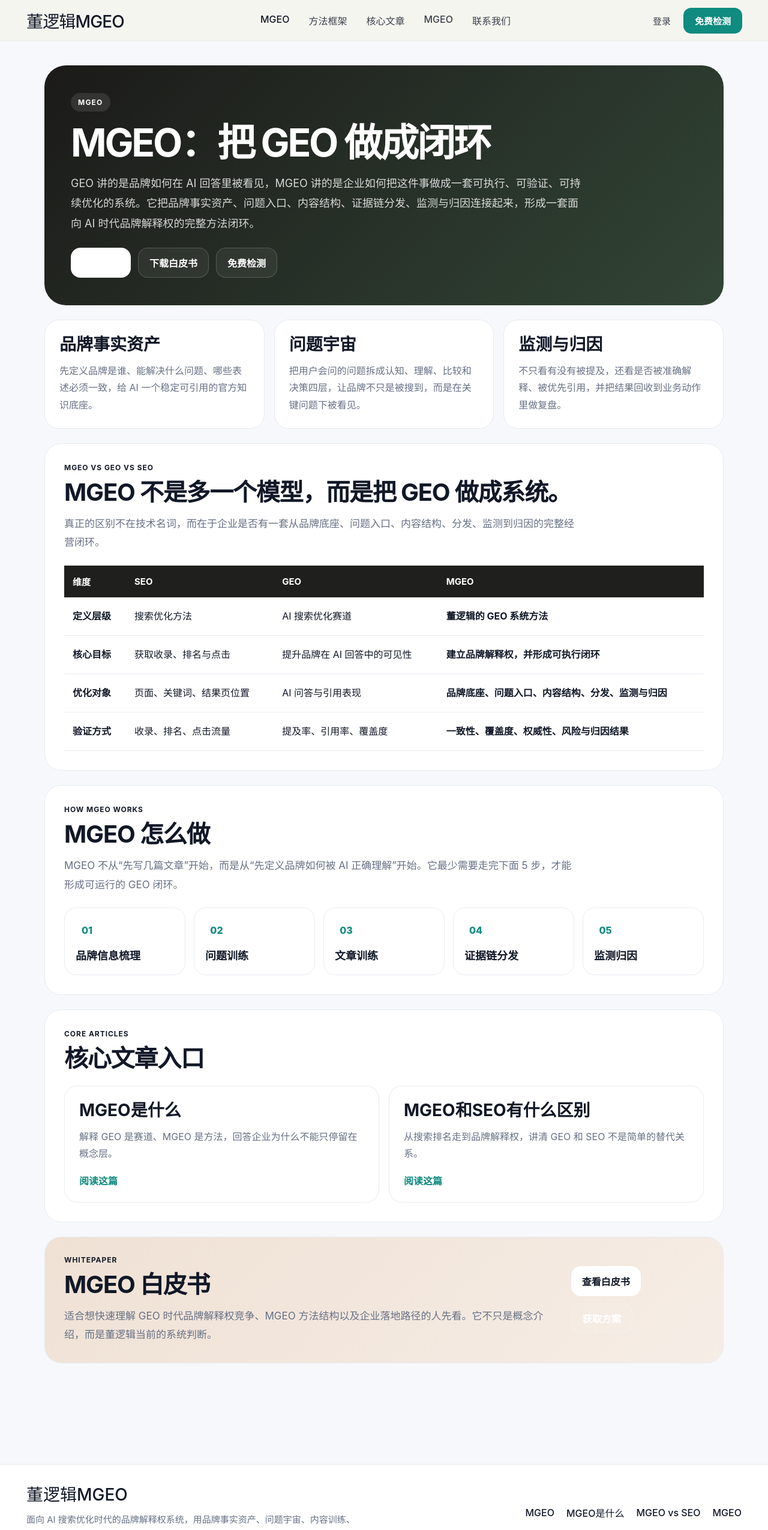
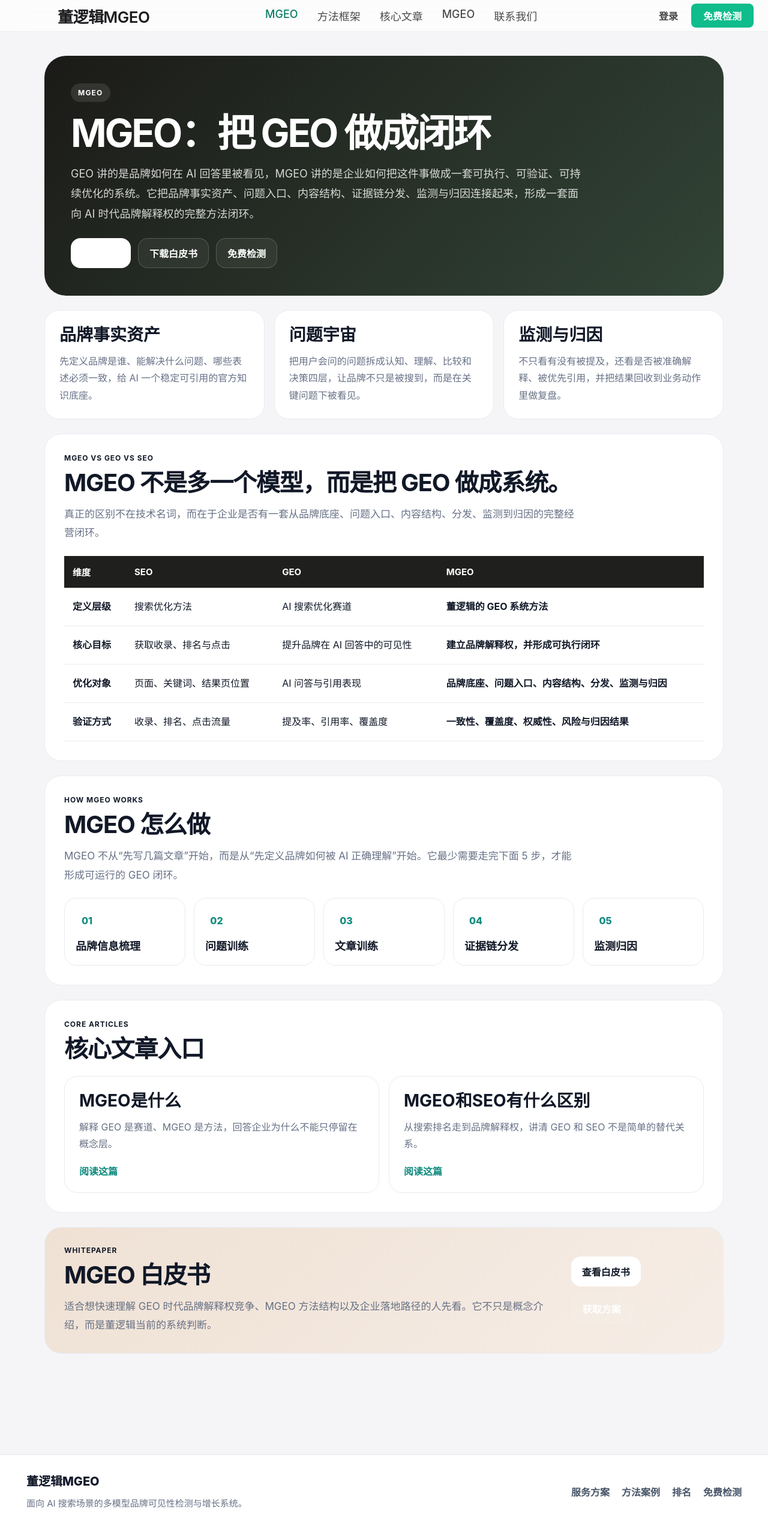
Before and after one commit to DONGLUOJI/mgeo-mvp, a Next.js app: page /mgeo in a window 1280 px wide. Shown: the top 2551 px of the page at 60% size. Built offline with nearby package versions, Linux system fonts and the light colour scheme; no server answers.

Commit message:
fix: restore original site shell navigation

```diff
--- a/src/components/marketing/SiteShell.tsx
+++ b/src/components/marketing/SiteShell.tsx
@@ -2,22 +2,20 @@ import Link from "next/link";
 import type { ReactNode } from "react";
 
 export const MARKETING_NAV_ITEMS = [
-  { href: "/#detector", label: "免费检查" },
-  { href: "/pricing", label: "定价" },
+  { href: "/#detector", label: "免费检测" },
+  { href: "/ranking", label: "排名" },
+  { href: "/pricing", label: "服务方案" },
+  { href: "/cases", label: "方法案例" },
   { href: "/#contact", label: "联系我们" },
+  { href: "/whitepaper", label: "MGEO白皮书" },
 ];
 
 type SiteShellProps = {
   children: ReactNode;
   current?: string;
-  navItems?: ReadonlyArray<{ href: string; label: string }>;
+  navItems?: Array<{ href: string; label: string }>;
   ctaHref?: string;
   ctaLabel?: string;
-  brandLabel?: string;
-  brandHref?: string;
-  footerBrand?: string;
-  footerText?: string;
-  footerLinks?: ReadonlyArray<{ href: string; label: string }>;
   hideFooter?: boolean;
 };
 
@@ -25,25 +23,16 @@ export function SiteShell({
   children,
   current,
   navItems = MARKETING_NAV_ITEMS,
-  ctaHref = "/detect",
-  ctaLabel = "开始检查",
-  brandLabel = "FakeCheck",
-  brandHref = "/",
-  footerBrand = "FakeCheck",
-  footerText = "面向 C 端交友安全的公开资料核验工具，帮助快速判断图片复用、资料冲突、发布时间与证据强度。",
-  footerLinks = [
-    { href: "/detect", label: "开始检查" },
-    { href: "/pricing", label: "定价" },
-    { href: "/#detector", label: "免费检查" },
-  ],
+  ctaHref = "/register",
+  ctaLabel = "注册",
   hideFooter = false,
 }: SiteShellProps) {
   return (
     <div style={styles.page}>
       <header style={styles.header}>
         <div style={styles.navWrap}>
-          <Link href={brandHref} style={styles.brand}>
-            {brandLabel}
+          <Link href="/" style={styles.brand}>
+            董逻辑MGEO
           </Link>
 
           <nav style={styles.nav}>
@@ -82,15 +71,24 @@ export function SiteShell({
         <footer style={styles.footer}>
           <div style={styles.footerInner}>
             <div>
-              <div style={styles.footerBrand}>{footerBrand}</div>
-              <p style={styles.footerText}>{footerText}</p>
+              <div style={styles.footerBrand}>董逻辑MGEO</div>
+              <p style={styles.footerText}>
+                面向 AI 搜索场景的多模型品牌可见性检测与增长系统。
+              </p>
             </div>
             <div style={styles.footerLinks}>
-              {footerLinks.map((item) => (
-                <Link key={item.href} href={item.href} style={styles.footerLink}>
-                  {item.label}
-                </Link>
-              ))}
+              <Link href="/pricing" style={styles.footerLink}>
+                服务方案
+              </Link>
+              <Link href="/cases" style={styles.footerLink}>
+                方法案例
+              </Link>
+              <Link href="/ranking" style={styles.footerLink}>
+                排名
+              </Link>
+              <Link href="/#detector" style={styles.footerLink}>
+                免费检测
+              </Link>
             </div>
           </div>
         </footer>
@@ -102,21 +100,21 @@ export function SiteShell({
 const styles: Record<string, React.CSSProperties> = {
   page: {
     minHeight: "100vh",
-    background: "var(--bg)",
+    background: "#f5f5f7",
   },
   header: {
     position: "sticky",
     top: 0,
     zIndex: 20,
     backdropFilter: "saturate(180%) blur(20px)",
-    background: "rgba(245, 244, 237, 0.88)",
-    borderBottom: "1px solid var(--line)",
+    background: "rgba(255,255,255,0.72)",
+    borderBottom: "1px solid rgba(0,0,0,0.05)",
   },
   navWrap: {
-    maxWidth: 1240,
-    margin: "0 auto",
-    padding: "0 24px",
-    minHeight: 68,
+    maxWidth: "none",
+    margin: 0,
+    padding: "0 24px 0 96px",
+    height: 52,
     display: "grid",
     gridTemplateColumns: "auto 1fr auto",
     alignItems: "center",
@@ -124,13 +122,11 @@ const styles: Record<string, React.CSSProperties> = {
   },
   brand: {
     textDecoration: "none",
-    fontSize: 28,
-    fontWeight: 500,
-    letterSpacing: "-0.03em",
-    color: "var(--text)",
+    fontSize: 26,
+    fontWeight: 600,
+    letterSpacing: "-0.021em",
+    color: "#1d1d1f",
     whiteSpace: "nowrap",
-    fontFamily: "var(--font-serif)",
-    textTransform: "none",
   },
   nav: {
     display: "flex",
@@ -141,13 +137,13 @@ const styles: Record<string, React.CSSProperties> = {
   },
   navLink: {
     textDecoration: "none",
-    color: "var(--text-soft)",
-    fontSize: 16,
+    color: "#1d1d1f",
+    fontSize: 18,
     fontWeight: 500,
-    opacity: 0.82,
+    opacity: 0.8,
   },
   navLinkActive: {
-    color: "var(--text)",
+    color: "#0a7c66",
     opacity: 1,
   },
   auth: {
@@ -158,9 +154,9 @@ const styles: Record<string, React.CSSProperties> = {
   },
   login: {
     textDecoration: "none",
-    color: "var(--text-soft)",
-    fontSize: 15,
-    fontWeight: 500,
+    color: "#1d1d1f",
+    fontSize: 16,
+    fontWeight: 600,
     padding: "8px 10px",
     opacity: 0.82,
   },
@@ -169,19 +165,18 @@ const styles: Record<string, React.CSSProperties> = {
     alignItems: "center",
     justifyContent: "center",
     minWidth: 0,
-    padding: "10px 18px",
-    borderRadius: 12,
-    background: "var(--brand)",
-    color: "var(--surface)",
+    padding: "8px 20px",
+    borderRadius: 8,
+    background: "#0fbc8c",
+    color: "#fff",
     textDecoration: "none",
-    fontWeight: 700,
-    fontSize: 15,
-    boxShadow: "0 0 0 1px var(--brand)",
+    fontWeight: 600,
+    fontSize: 16,
   },
   footer: {
-    borderTop: "1px solid var(--line)",
+    borderTop: "1px solid #e7ebf0",
     marginTop: 80,
-    background: "var(--surface)",
+    background: "#fff",
   },
   footerInner: {
     maxWidth: 1240,
@@ -193,16 +188,15 @@ const styles: Record<string, React.CSSProperties> = {
     flexWrap: "wrap",
   },
   footerBrand: {
-    fontSize: 28,
-    fontWeight: 500,
-    color: "var(--text)",
-    fontFamily: "var(--font-serif)",
+    fontSize: 20,
+    fontWeight: 800,
+    color: "#101828",
   },
   footerText: {
     margin: "10px 0 0",
     fontSize: 15,
     lineHeight: 1.8,
-    color: "var(--muted)",
+    color: "#667085",
     maxWidth: 560,
   },
   footerLinks: {
@@ -212,8 +206,8 @@ const styles: Record<string, React.CSSProperties> = {
     flexWrap: "wrap",
   },
   footerLink: {
-    color: "var(--text-soft)",
+    color: "#475467",
     textDecoration: "none",
-    fontWeight: 500,
+    fontWeight: 600,
   },
 };
```
